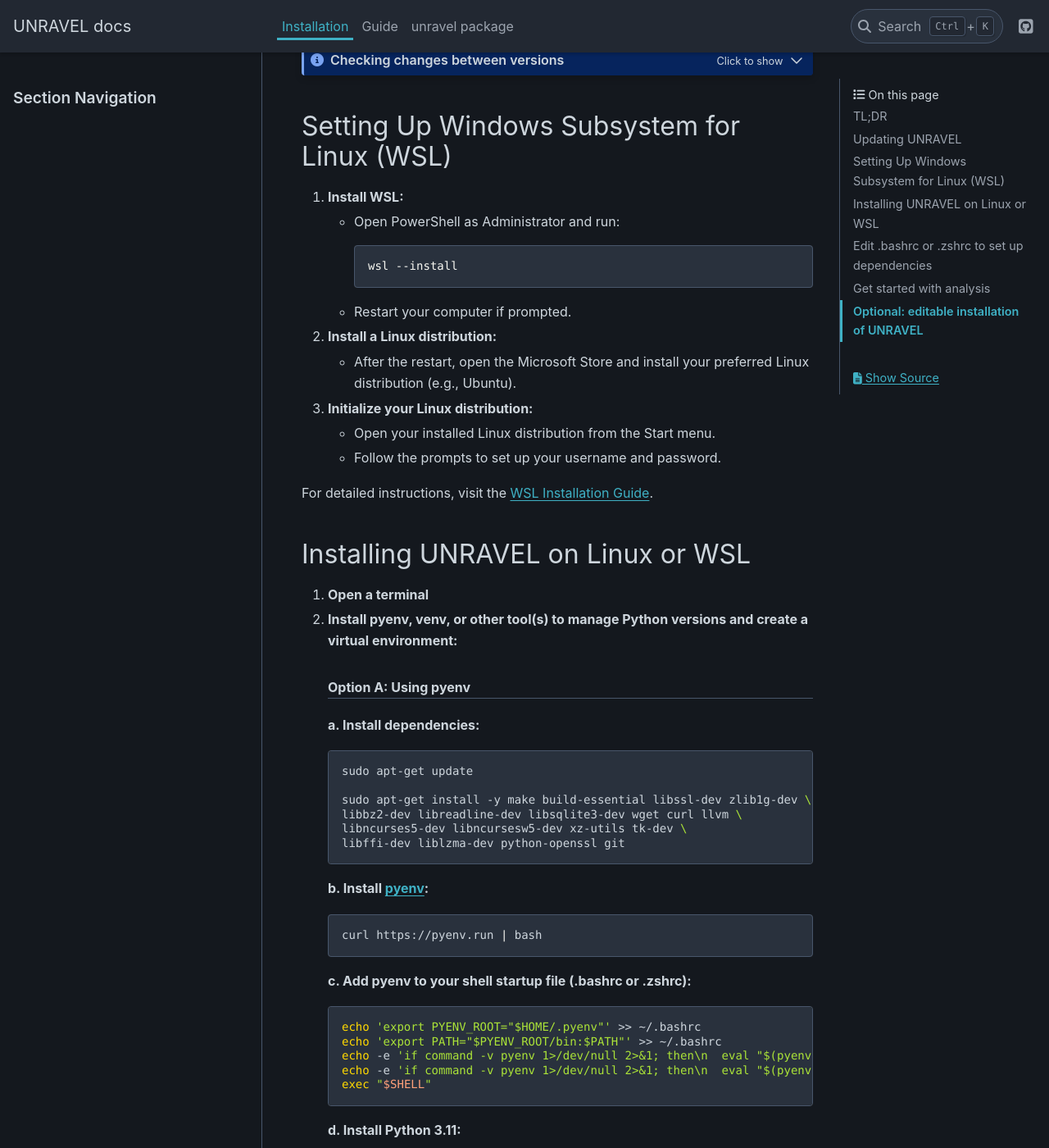
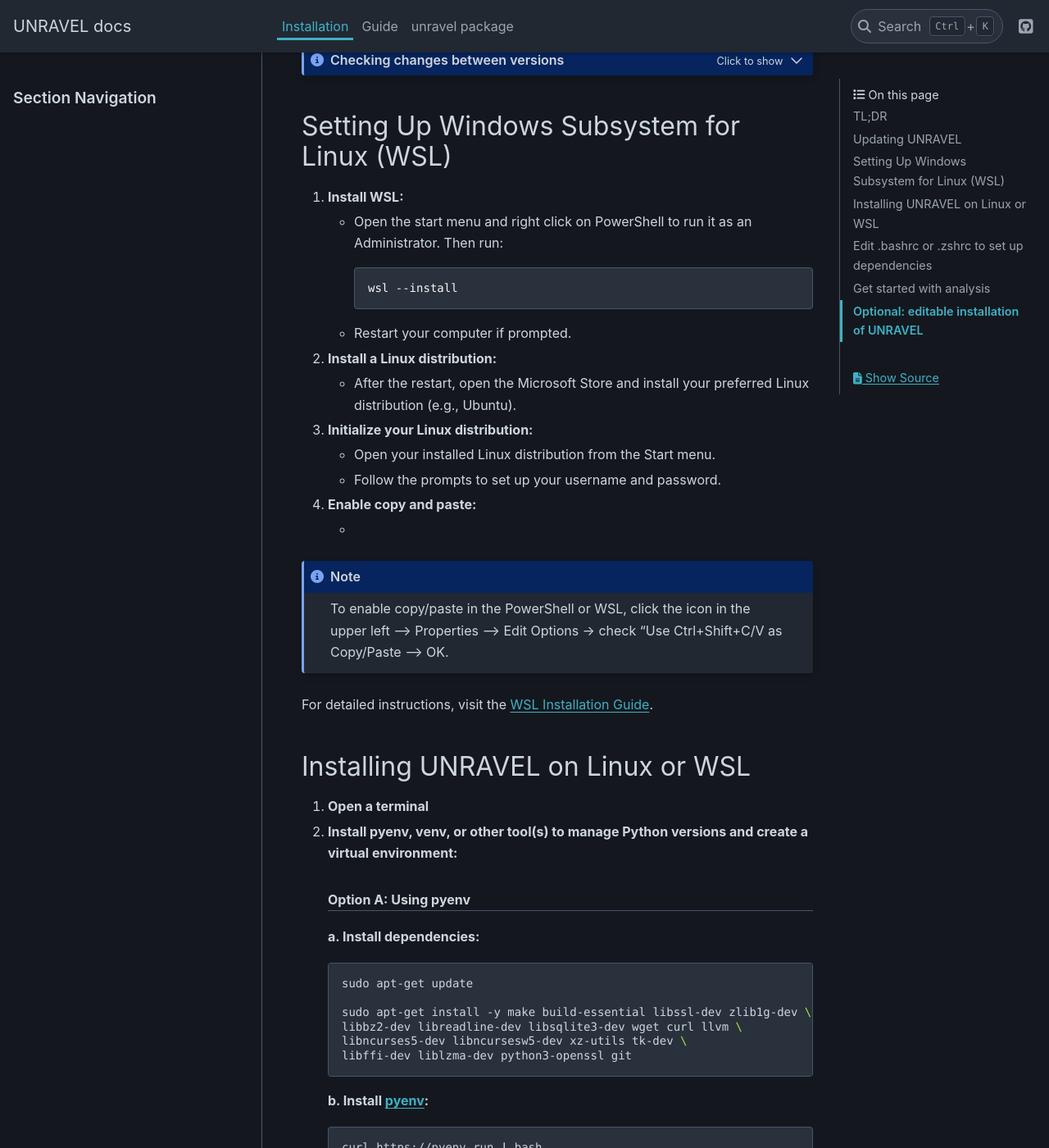
Before and after one commit to b-heifets/UNRAVEL, a Sphinx documentation site: the page built from unravel/docs/installation.md, in a window 1280 px wide and 1400 px high, scrolled down 870 px. Shown: the whole window at 82% size. Built offline with Sphinx 7.4.7 and the PyData theme 0.15.4, drawn with Linux system fonts in a browser that asks for light colours.

Commit message:
Updating installation notes

````diff
--- a/unravel/docs/installation.md
+++ b/unravel/docs/installation.md
@@ -53,7 +53,7 @@
 
 1. **Install WSL:**
 
-    - Open PowerShell as Administrator and run:
+    - Open the start menu and right click on PowerShell to run it as an Administrator. Then run:
       ```powershell
       wsl --install
       ```
@@ -68,6 +68,14 @@
 
     - Open your installed Linux distribution from the Start menu.
     - Follow the prompts to set up your username and password.
+
+4. **Enable copy and paste:**
+
+    -
+
+:::{note}
+To enable copy/paste in the PowerShell or WSL, click the icon in the upper left --> Properties --> Edit Options -> check "Use Ctrl+Shift+C/V as Copy/Paste --> OK.
+:::
 
 For detailed instructions, visit the [WSL Installation Guide](https://docs.microsoft.com/en-us/windows/wsl/install).
 
@@ -86,7 +94,7 @@
     sudo apt-get install -y make build-essential libssl-dev zlib1g-dev \
     libbz2-dev libreadline-dev libsqlite3-dev wget curl llvm \
     libncurses5-dev libncursesw5-dev xz-utils tk-dev \
-    libffi-dev liblzma-dev python-openssl git
+    libffi-dev liblzma-dev python3-openssl git
     ```
 
     **b. Install [pyenv](https://github.com/pyenv/pyenv#installation):**
````
